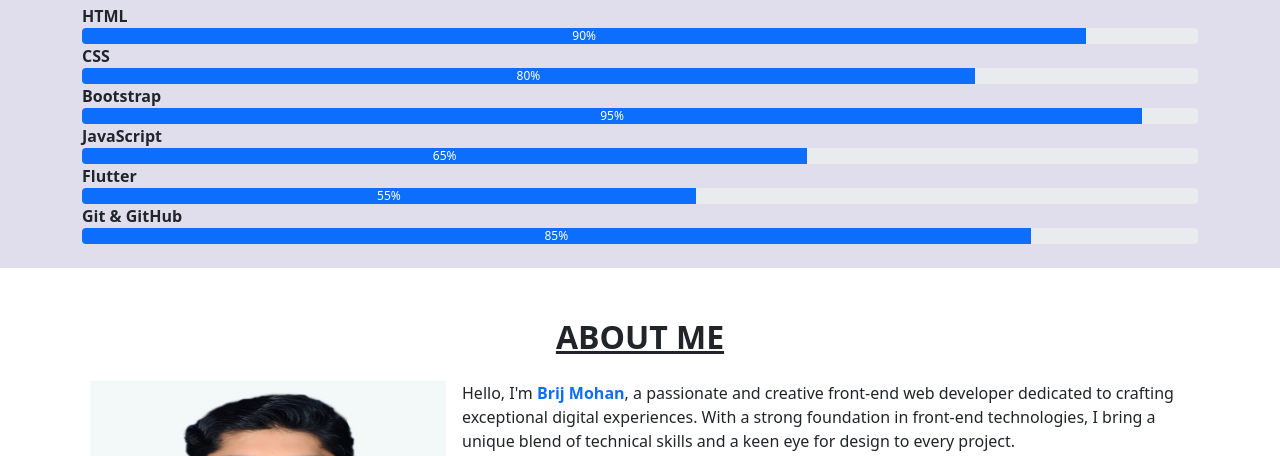
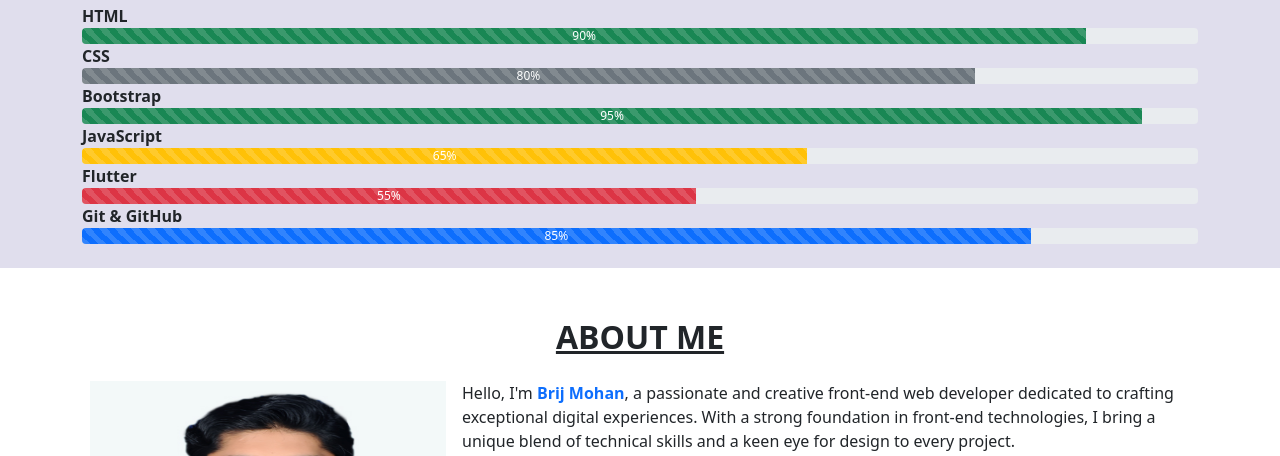
Before and after one commit to brij-mohan09/Brij-Portfolio, a plain HTML site: page index.html in a window 1280 px wide. Shown: the part 644-1100 px from the top of the page. Drawn offline with nearby package versions, Linux system fonts and the light colour scheme.

Commit message:
updated files

```diff
--- a/index.html
+++ b/index.html
@@ -57,32 +57,32 @@
           <h4 class="text-center text-decoration-underline fs-2 fw-bold">SKILLS</h4>
             <b>HTML</b>
               <div class = "progress">
-                <div class = "progress-bar" style = "width:90%">90%
+                <div class = "progress-bar progress-bar-striped bg-success" style = "width:90%">90%
                 </div>
               </div>
             <b>CSS</b>
               <div class = "progress">
-                <div class = "progress-bar" style = "width:80%">80%
+                <div class = "progress-bar progress-bar-striped bg-secondary" style = "width:80%">80%
                 </div>
               </div>
             <b>Bootstrap</b>
               <div class = "progress">
-              <div class = "progress-bar" style = "width:95%">95%
+              <div class = "progress-bar progress-bar-striped bg-success" style = "width:95%;">95%
               </div>
               </div>
             <b>JavaScript</b>
               <div class = "progress">
-                <div class = "progress-bar" style = "width:65%">65%
+                <div class = "progress-bar progress-bar-striped bg-warning" style = "width:65%">65%
                 </div>
             </div>
             <b>Flutter</b>
               <div class = "progress">
-                <div class = "progress-bar" style = "width:55%">55%
+                <div class = "progress-bar progress-bar-striped bg-danger" style = "width:55%">55%
                 </div>
             </div>
             <b>Git & GitHub</b>
               <div class = "progress">
-                <div class = "progress-bar" style = "width:85%">85%
+                <div class = "progress-bar progress-bar-striped" style = "width:85%">85%
                 </div>
             </div>
         </div>
--- a/styles.css
+++ b/styles.css
@@ -40,8 +40,6 @@ body {
 
 .headlines p {
   color: black;
-  /* font-family: "arial"; */
-  /* font-size: 3em; */
   margin: 10px 0 0 10px;
   white-space: nowrap;
   overflow: hidden;
```
Also changed, not shown: 1 other file.
